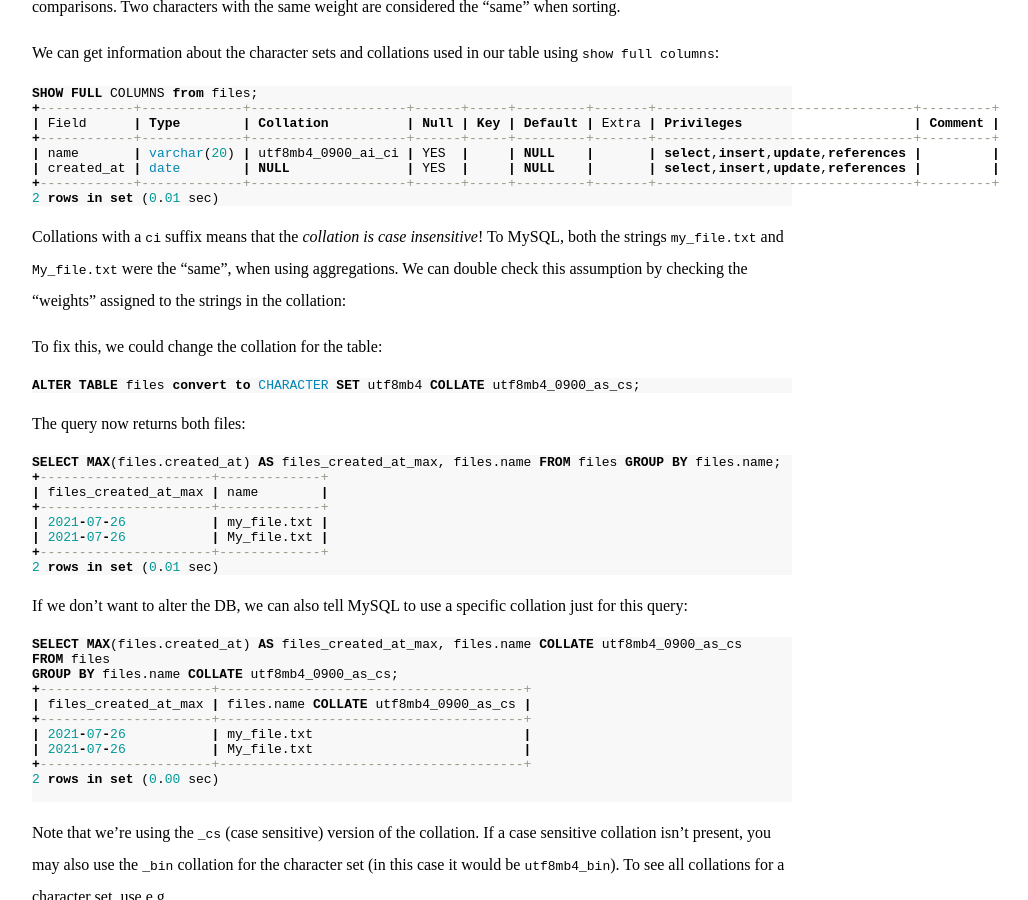
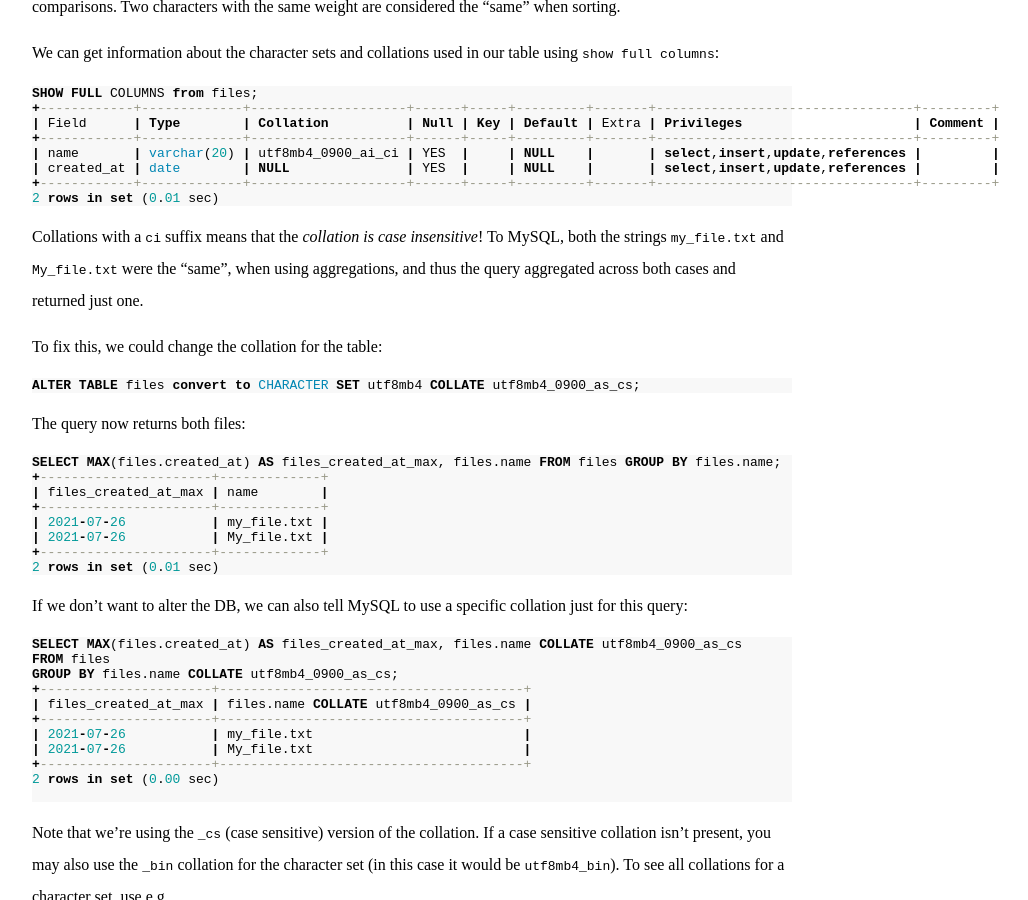
Before and after one commit to pratikmallya/pratikmallya.github.io, a Jekyll site: the page built from _posts/2021-07-25-mysql-cases-sensitivity.md, in a window 1280 px wide and 900 px high, scrolled down 1503 px. Shown: the whole window, without its empty margins (228-1256 px from the left). Built offline with Jekyll 4.4.1, drawn with Linux system fonts in a browser that asks for light colours.

Commit message:
Fix explain

````diff
--- a/_posts/2021-07-25-mysql-cases-sensitivity.md
+++ b/_posts/2021-07-25-mysql-cases-sensitivity.md
@@ -98,8 +98,8 @@ SHOW FULL COLUMNS from files;
 
 Collations with a `ci` suffix means that the _collation is case insensitive_!
 To MySQL, both the strings `my_file.txt` and `My_file.txt` were the "same",
-when using aggregations. We can double check this assumption by checking the
-"weights" assigned to the strings in the collation:
+when using aggregations, and thus the query aggregated across both cases and
+returned just one.
 
 To fix this, we could change the collation for the table:
 ```sql
````
